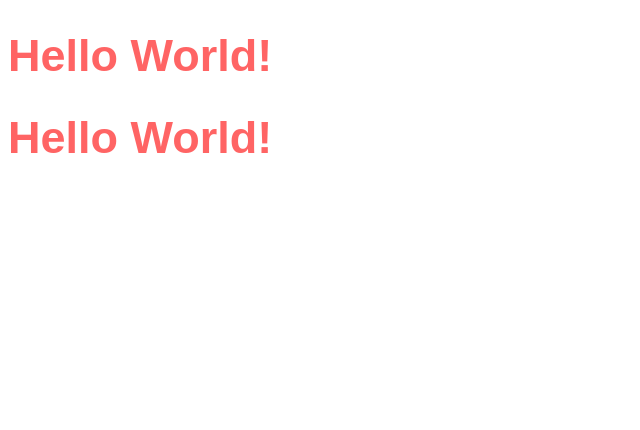
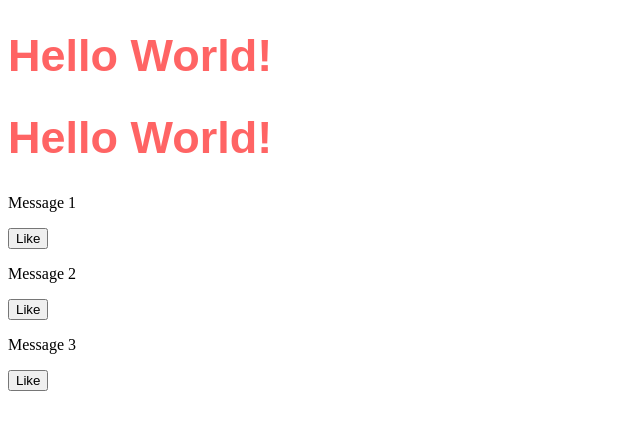
Before and after one commit to TerrillJ15/hello-world-, a plain HTML site: page index.html in a window 1280 px wide. Shown: the whole page, without its empty margins (0-640 px from the left). Drawn offline with nearby package versions, Linux system fonts and the light colour scheme.

Commit message:
Added message with the like button

```diff
--- a/index.html
+++ b/index.html
@@ -20,6 +20,27 @@
   <body>
     <div id="root"></div>
     <div id="root2"></div>
+    <div>
+      <p>Message 1</p>
+      <span
+        class="button"
+        data-message-id="1"
+      ></span>
+    </div>
+    <div>
+      <p>Message 2</p>
+      <span
+        class="button"
+        data-message-id="2"
+      ></span>
+    </div>
+    <div>
+      <p>Message 3</p>
+      <span
+        class="button"
+        data-message-id="3"
+      ></span>
+    </div>
 
     <script src="script.js"></script>
   </body>
--- a/script.js
+++ b/script.js
@@ -12,3 +12,25 @@ const element = React.createElement(
 
 ReactDOM.render(element, document.getElementById('root'));
 ReactDOM.render(element, document.getElementById('root2'));
+
+document
+  .querySelectorAll('.button')
+  // use querySelectorAll to select all three spans with class "button"
+  .forEach(domNode => {
+    // use forEach to loop through each of the span DOM node
+    // retrieve the message ID from the data attribute through the dataset property
+    const messageId = parseInt(domNode.dataset.messageId);
+    // create and render a React element for a button and attach an onClick event handler, it will log the messageID above
+    ReactDOM.render(
+      React.createElement(
+        'button',
+        {
+          onClick: () => {
+            console.log(`liked message: ${messageId}`);
+          },
+        },
+        'Like',
+      ),
+      domNode,
+    );
+  });
```
